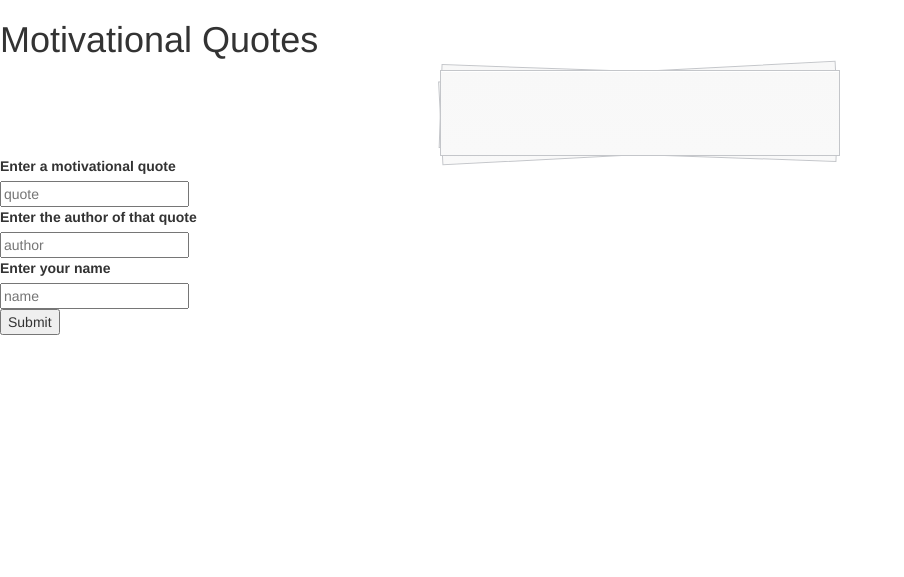
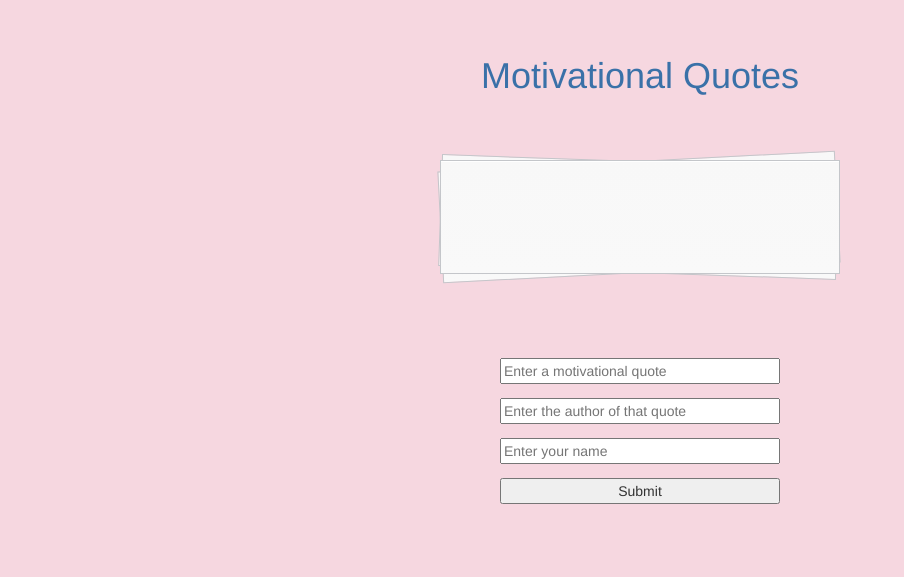
Before and after one commit to Steph-Blondet/motivational_app, a website: page public/index.html in a window 1280 px wide. Shown: the whole page, without its empty margins (0-904 px from the left). Drawn offline with nearby package versions, Linux system fonts and the light colour scheme; no server answers.

Commit message:
removing delete route and adding style to input area

```diff
--- a/public/app.js
+++ b/public/app.js
@@ -15,7 +15,7 @@ app.controller('QuotesController', ['$http', function($http){
     }).then(
         function(response){
             controller.quotes = response.data;
-            console.log(response.data);
+            // console.log(response.data);
     },
     function(response){
     })
@@ -42,23 +42,22 @@ app.controller('QuotesController', ['$http', function($http){
         );
     }
 
-    this.delete = function(id){
-        console.log('deleting');
-        // console.log(id);
-
-        $http({
-            method: 'DELETE',
-            url: 'http://localhost:3000/quotes/' + id
-        }).then(
-            function(response){
-                console.log(controller);
-                // controller.data.splice(index, 1);
-            },
-            function(response){
-
-            }
-        );
-    }
+    // this.delete = function(id){
+    //     console.log('deleting');
+    //     // console.log(id);
+    //
+    //     $http({
+    //         method: 'DELETE',
+    //         url: 'http://localhost:3000/quotes/' + id
+    //     }).then(
+    //         function(response){
+    //             console.log(controller);
+    //         },
+    //         function(response){
+    //
+    //         }
+    //     );
+    // }
 
 
 
--- a/public/index.html
+++ b/public/index.html
@@ -21,8 +21,8 @@
 
                 <section id="content">
                     <ul>
+                        <!-- ng-click="ctrl.delete(quote._id)" -->
                         <li
-                            ng-click="ctrl.delete(quote._id)"
                             ng-repeat="quote in ctrl.quotes">
                             <p><strong>"{{quote.quote}}"</strong> - <i>by {{quote.author}}.</i> <br>
                             Posted by: {{quote.name}}</p>
@@ -31,16 +31,12 @@
                 </section>
 
 
-                <label>Enter a motivational quote</label><br>
-                <input type="text" ng-model="ctrl.quote" placeholder="quote"/><br>
-
-                <label>Enter the author of that quote</label><br>
-                <input type="text" ng-model="ctrl.author" placeholder="author"/><br>
-
-                <label>Enter your name</label><br>
-                <input type="text" ng-model="ctrl.name" placeholder="name"/><br>
-
-                <input type="submit" value="Submit">
+                <div class="input-wrapper">
+                    <input type="text" ng-model="ctrl.quote" placeholder="Enter a motivational quote"/><br>
+                    <input type="text" ng-model="ctrl.author" placeholder="Enter the author of that quote"/><br>
+                    <input type="text" ng-model="ctrl.name" placeholder="Enter your name"/><br>
+                    <input type="submit" value="Submit">
+                </div>
 
             </form>
 
--- a/public/style.css
+++ b/public/style.css
@@ -1,3 +1,13 @@
+body {
+    background-color: #F6D7E0;
+}
+
+h1 {
+    text-align: center;
+    padding: 1em 0 1.5em 0;
+    color: #3A71A8;
+}
+
 #content {
 	background: #f9f9f9;
 	background: -moz-linear-gradient(top,  rgba(248,248,248,1) 0%, rgba(249,249,249,1) 100%);
@@ -13,7 +23,7 @@
 	box-shadow: 0 1px 0 #fff inset;
 	border: 1px solid #c4c6ca;
 	margin: 0 auto;
-	/*padding: 25px 0 0;*/
+    padding: 1em;
 	position: relative;
 	text-align: center;
 	text-shadow: 0 1px 0 #fff;
@@ -64,3 +74,17 @@
 	top: 0;
 	z-index: -2;
 }
+
+p {
+    padding: 0 0 1em 0;
+}
+
+.input-wrapper {
+    padding: 5em;
+    text-align: center;
+}
+
+input {
+    margin: 1em 0 0 0;
+    width: 20em;
+}
```
